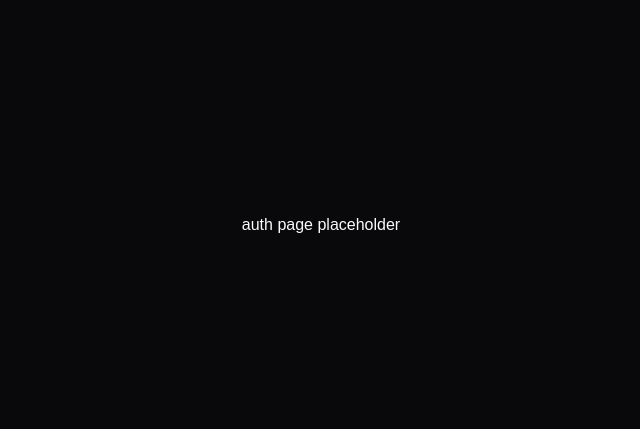
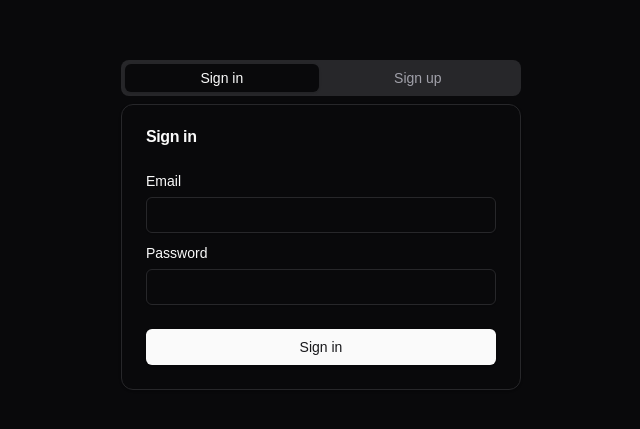
Before and after one commit to xibluespider/scarcom, a Next.js app: page /auth in a window 1280 px wide. Shown: the part 175-604 px from the top of the page, without its empty margins (319-959 px from the left). Built offline with nearby package versions, Linux system fonts and the light colour scheme.

Commit message:
feat: implement ui for sign in and sign up

```diff
--- a/src/app/auth/page.js
+++ b/src/app/auth/page.js
@@ -1,7 +1,78 @@
+"use client";
+
+import { Tabs, TabsContent, TabsList, TabsTrigger } from "@/components/ui/tabs";
+import {
+  Card,
+  CardContent,
+  CardFooter,
+  CardHeader,
+  CardTitle,
+} from "@/components/ui/card";
+import { Input } from "@/components/ui/input";
+import { Label } from "@/components/ui/label";
+import { Button } from "@/components/ui/button";
+
 export default function Page() {
   return (
     <div className="min-h-screen flex flex-col items-center justify-center">
-      <div>auth page placeholder</div>
+      <Tabs defaultValue="signin" className="">
+        <TabsList className="w-full justify-evenly">
+          <TabsTrigger value="signin" className="grow">
+            Sign in
+          </TabsTrigger>
+          <TabsTrigger value="signup" className="grow">
+            Sign up
+          </TabsTrigger>
+        </TabsList>
+        <TabsContent value="signin">
+          <Card className="sm:min-w-[400px]">
+            <CardHeader>
+              <CardTitle>Sign in</CardTitle>
+            </CardHeader>
+            <CardContent className="space-y-2">
+              <div className="space-y-1">
+                <Label htmlFor="name">Email</Label>
+                <Input id="email" type="email" />
+              </div>
+              <div className="space-y-1">
+                <Label htmlFor="password">Password</Label>
+                <Input id="password" type="password" />
+              </div>
+            </CardContent>
+            <CardFooter>
+              <Button className="grow">Sign in</Button>
+            </CardFooter>
+          </Card>
+        </TabsContent>
+        <TabsContent value="signup">
+          <Card className="sm:min-w-[400px]">
+            <CardHeader>
+              <CardTitle>Sign up</CardTitle>
+            </CardHeader>
+            <CardContent className="space-y-2">
+              <div className="space-y-1">
+                <Label htmlFor="name">Name</Label>
+                <Input id="name" type="text" />
+              </div>
+              <div className="space-y-1">
+                <Label htmlFor="email">Email</Label>
+                <Input id="email" type="email" />
+              </div>
+              <div className="space-y-1">
+                <Label htmlFor="password">Password</Label>
+                <Input id="password" type="password" />
+              </div>
+              <div className="space-y-1">
+                <Label htmlFor="confirm-password">Confirm Password</Label>
+                <Input id="confirm-password" type="password" />
+              </div>
+            </CardContent>
+            <CardFooter>
+              <Button className="grow">Sign up</Button>
+            </CardFooter>
+          </Card>
+        </TabsContent>
+      </Tabs>
     </div>
   );
 }
```
